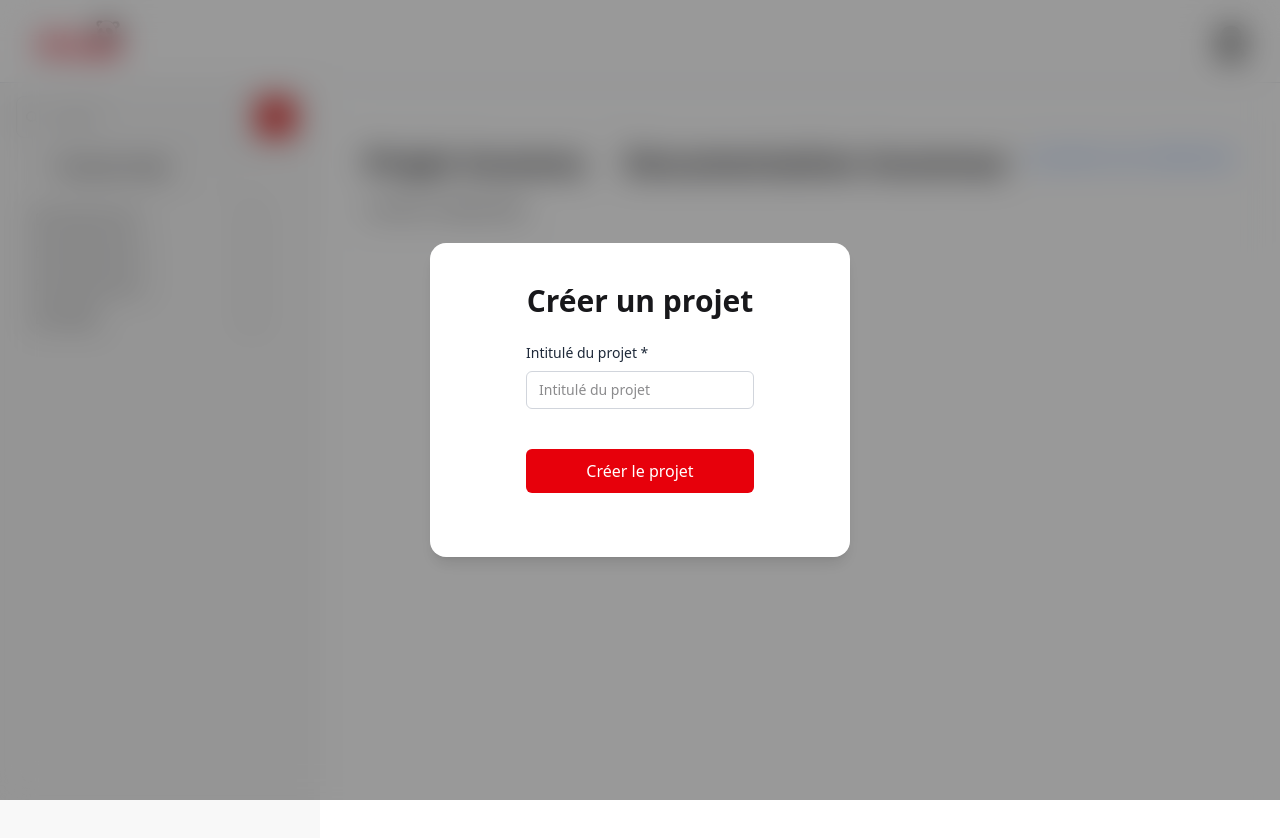
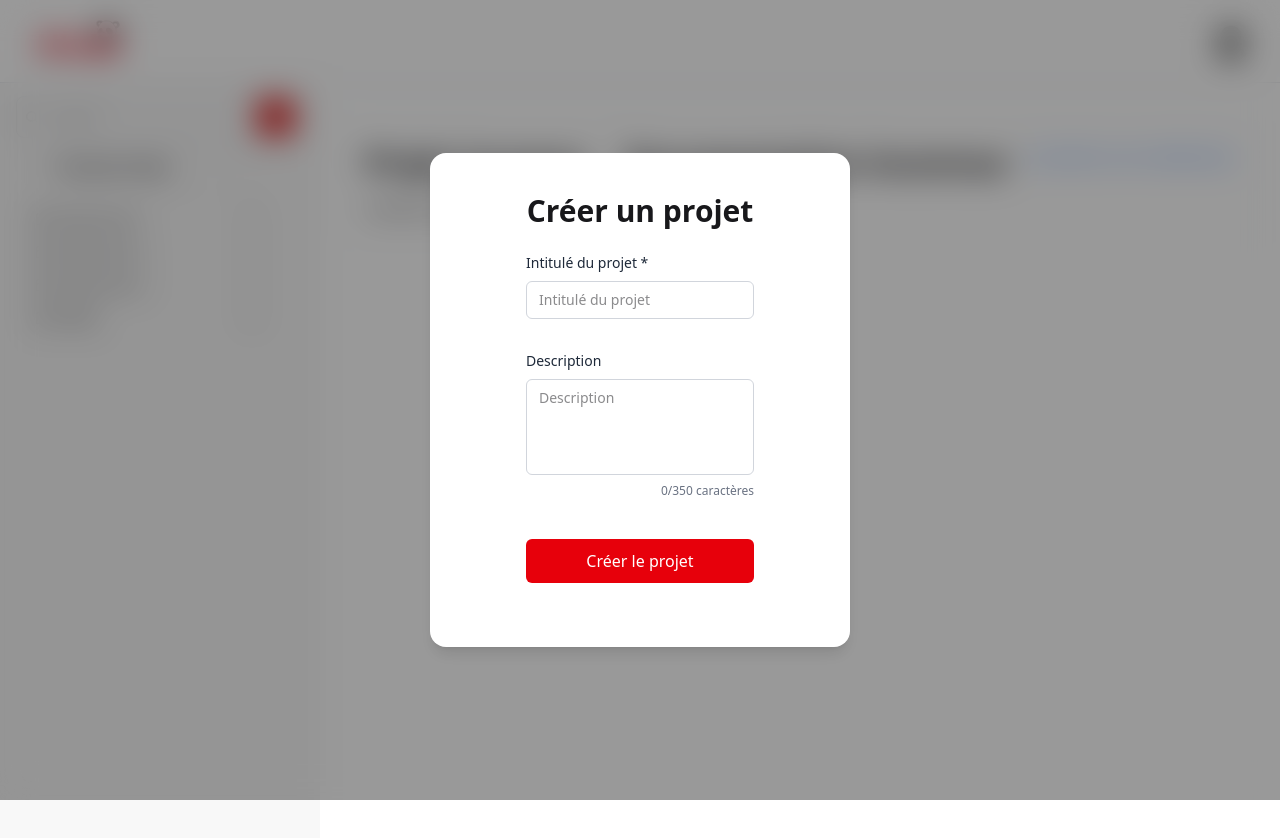
Before and after one commit to LiamOgu/wikipi, a React (Vite) app in the folder frontend/: page /Project in a window 1280 px wide. Both pictures are taken after a click on the label "Nouveau Projet". Shown: the top 838 px of the page. Built offline with nearby package versions, Linux system fonts and the light colour scheme.

Commit message:
feat : ajout d'input dans les modals pour correpondre à la bdd

```diff
--- a/frontend/src/components/DocumentCreation.jsx
+++ b/frontend/src/components/DocumentCreation.jsx
@@ -63,9 +63,6 @@ const DocumentCreation = () => {
                 className="select select-neutral validator"
                 required
               >
-                <option value="Source du projet" className="text-text-terciary">
-                  Source du projet
-                </option>
                 {projets.map((projet) => (
                   <option key={projet.id} value={projet.title}>
                     {projet.title}
@@ -75,12 +72,11 @@ const DocumentCreation = () => {
               <p className="text-xs text-gray-500">
                 Depuis quel projet créer la documentation ?
               </p>
-              <p className="validator-hint">Required</p>
             </div>
 
             <div className="flex flex-col gap-2">
               <label className="text-sm font-medium text-gray-800">
-                Intitulé de la documentation *
+                Intitulé de la documentation <span className="text-red-700">*</span>
               </label>
               <input
                 type="text"
@@ -89,6 +85,20 @@ const DocumentCreation = () => {
                 className="border border-gray-300 rounded-md px-3 py-2 text-sm"
               />
             </div>
+            <div className="flex flex-col gap-2">
+              <label className="text-sm font-medium text-gray-800">
+                Extrait de la documentation
+              </label>
+              <textarea
+                required
+                placeholder="Courte description"
+                maxLength={50}
+                className="border border-gray-300 rounded-md px-3 py-2 text-sm resize-none"
+              />
+              <p className="text-xs text-gray-500">
+                Résumer court de la documentation. (50 caracètres)
+              </p>
+            </div>
 
             <div className="flex flex-col gap-2">
               <label className="text-sm font-medium text-gray-800">
@@ -96,11 +106,11 @@ const DocumentCreation = () => {
               </label>
               <textarea
                 required
-                placeholder="Description"
+                placeholder="Description complète de la documentation"
                 maxLength={350}
                 value={description}
                 onChange={(e) => setDescription(e.target.value)}
-                className="border border-gray-300 rounded-md px-3 py-2 text-sm h-24 resize-none"
+                className="border border-gray-300 rounded-md px-3 py-2 text-sm h-24"
               />
               <p className="text-xs text-gray-500 text-right">
                 {description.length}/350 caractères
--- a/frontend/src/components/ProjetCreation.jsx
+++ b/frontend/src/components/ProjetCreation.jsx
@@ -1,4 +1,8 @@
+import { useState } from "react"
+
 const ProjetCreation = () => {
+  const [description, setDescription] = useState("");
+
   return (
     <div>
       <input type="checkbox" id="projet-modal" className="modal-toggle" />
@@ -19,6 +23,22 @@ const ProjetCreation = () => {
                 className="border border-gray-300 rounded-md px-3 py-2 text-sm"
               />
             </div>
+            <div className="flex flex-col gap-2">
+              <label className="text-sm font-medium text-gray-800">
+                Description
+              </label>
+              <textarea
+                required
+                placeholder="Description"
+                maxLength={350}
+                value={description}
+                onChange={(e) => setDescription(e.target.value)}
+                className="border border-gray-300 rounded-md px-3 py-2 text-sm h-24 resize-none"
+              />
+              <p className="text-xs text-gray-500 text-right">
+                {description.length}/350 caractères
+              </p>
+            </div>
             <button type="submit" className="bg-red-600 hover:bg-red-700 text-white font-medium py-2.5 rounded-md mt-2 transition-colors">
               Créer le projet
             </button>
```
